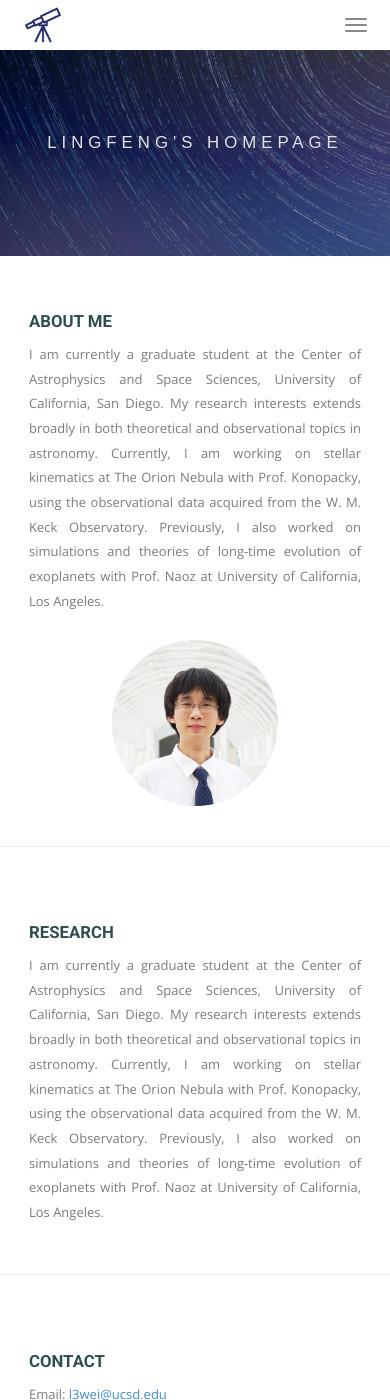
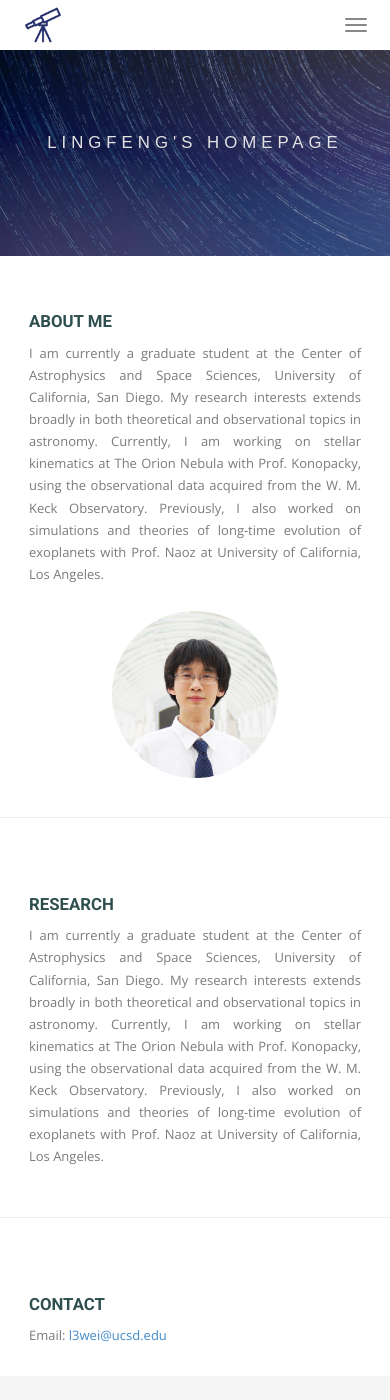
Before and after one commit to wei-lingfeng/lingfeng-wei.github.io, a Jekyll site: the page built from index.html, in a window 390 px wide and 1400 px high. Built offline with Jekyll 4.4.1, drawn with Linux system fonts in a browser that asks for light colours; nearby versions of some CDN libraries; some web fonts are replaced.

Commit message:
Update responsive.css

```diff
--- a/css/responsive.css
+++ b/css/responsive.css
@@ -226,11 +226,11 @@ px      68    160    252    */
   }
   .module .block p {
     padding-top: 2%;
-    line-height: 190%;
+    line-height: 170%;
   }
   .module p {
     padding-top: 2%;
-    line-height: 190%;
+    line-height: 170%;
   }
   @media only screen and (orientation:portrait) {
     .module .block img {
```
